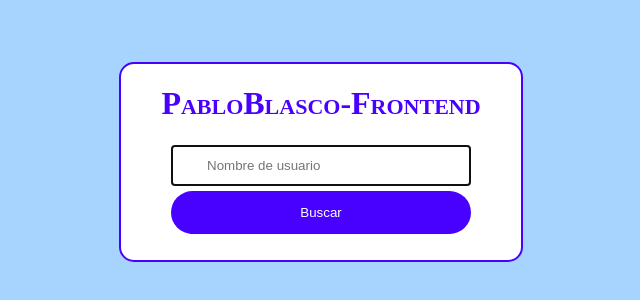
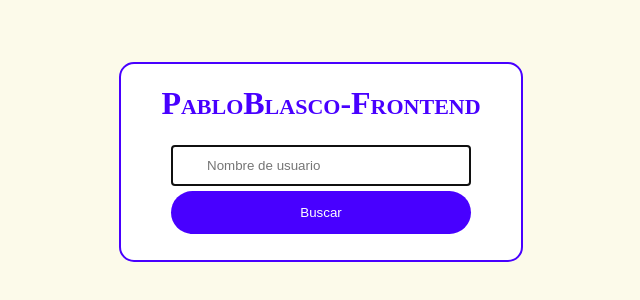
Before and after one commit to Niat0c/Flowww, an Angular app: page / in a window 1280 px wide. Shown: the part 128-428 px from the top of the page, without its empty margins (319-959 px from the left). Built offline with nearby package versions, Linux system fonts and the light colour scheme.

Commit message:
Add files via upload

```diff
--- a/src/styles.css
+++ b/src/styles.css
@@ -2,7 +2,7 @@
 body {
   text-align: center;
   vertical-align: top;
-  background-color: #a7d3ff;
+  background-color: #FCFAEA;
   /*display: flex;*/
   align-items: center;
 }
@@ -15,6 +15,7 @@ body {
   height: 1em;
   border-radius: 10%;
   position: absolute;
+  margin:auto;
   text-indent: -9999em;
   animation: mulShdSpin 1.1s infinite ease;
   transform: translateZ(0);
```
